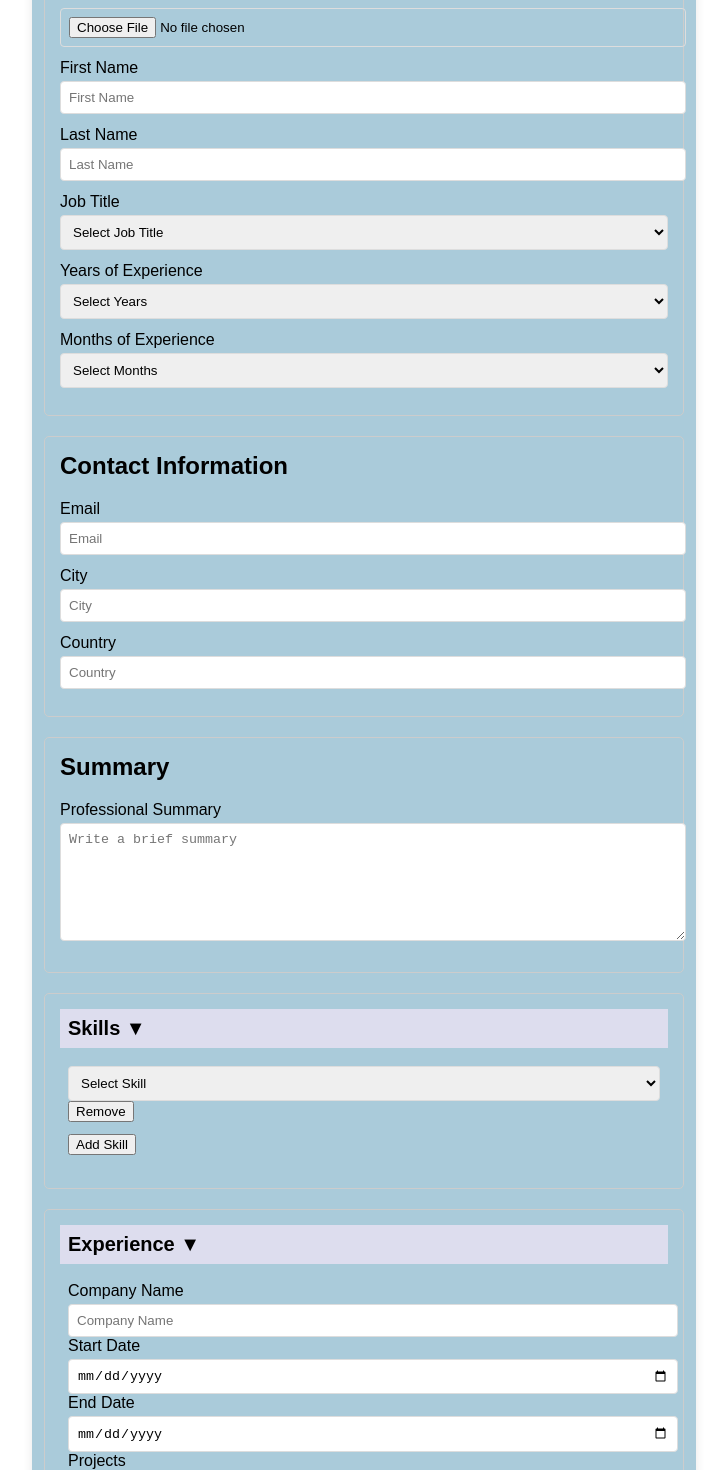
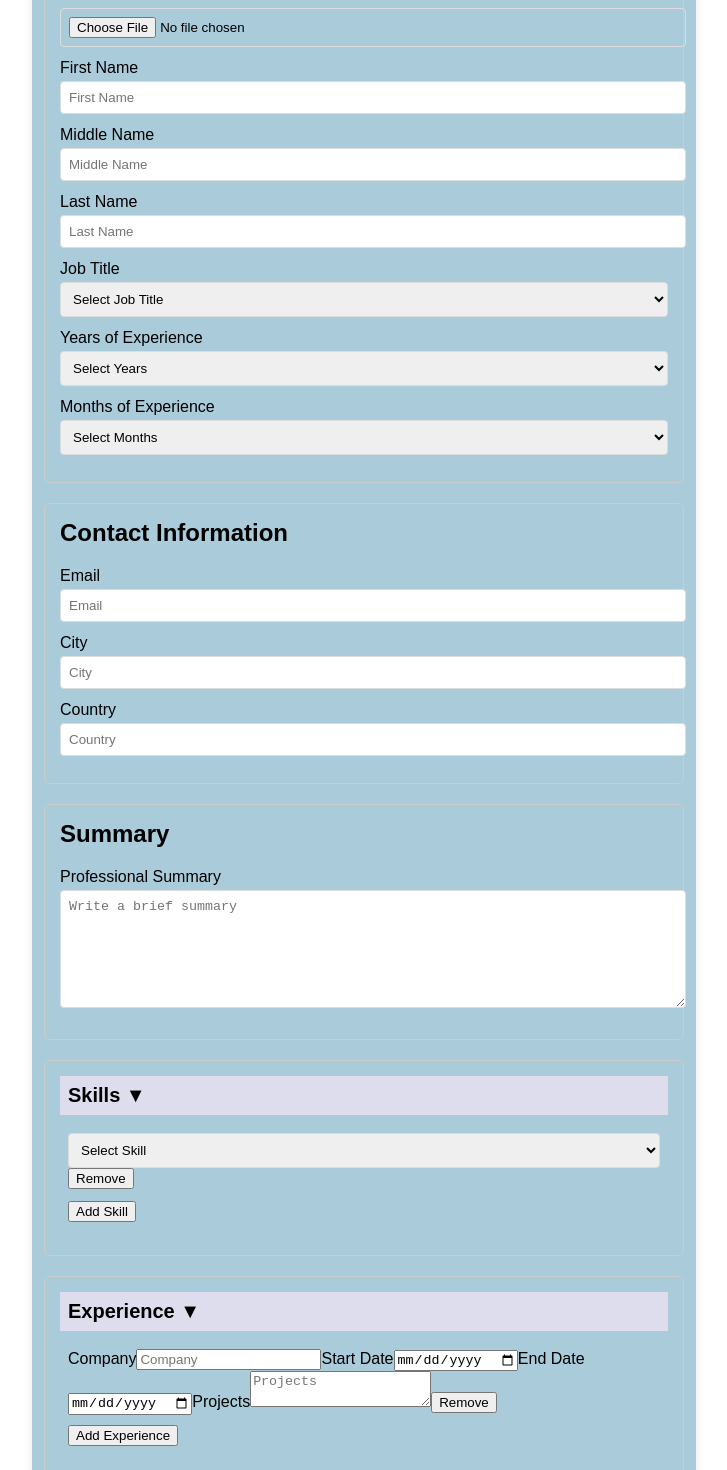
Before and after one commit to Mugdhashrivastava/Resume-generator-React, a React (Create React App) app: page / in a window 1280 px wide. Shown: the part 180-1650 px from the top of the page, without its empty margins (276-1003 px from the left). Built offline with nearby package versions, Linux system fonts and the light colour scheme.

Commit message:
middle name

```diff
--- a/src/components/ResumeForm.js
+++ b/src/components/ResumeForm.js
@@ -6,6 +6,7 @@ import dropdownOptions from '../dropdownOptions.json';
 const ResumeForm = ({ onSave }) => {
   const [data, setData] = useState({
     firstName: "",
+    middleName: "",
     lastName: "",
     title: "",
     email: "",
@@ -143,6 +144,17 @@ const ResumeForm = ({ onSave }) => {
             id="firstName"
             placeholder="First Name"
             value={data.firstName}
+            onChange={handleChange}
+          />
+        </div>
+        <div className="form-group">
+          <label htmlFor="middleName">Middle Name</label>
+          <input
+            type="text"
+            name="middleName"
+            id="middleName"
+            placeholder="Middle Name"
+            value={data.middleName}
             onChange={handleChange}
           />
         </div>
@@ -301,13 +313,13 @@ const ResumeForm = ({ onSave }) => {
         {!isExperienceCollapsed && (
           <div className="experience-section">
             {data.experience.map((exp, index) => (
-              <div key={index} className="form-group">
-                <label htmlFor={`companyName-${index}`}>Company Name</label>
+              <div key={index} className="experience-form-group">
+                <label htmlFor={`companyName-${index}`}>Company</label>
                 <input
                   type="text"
                   name="companyName"
                   id={`companyName-${index}`}
-                  placeholder="Company Name"
+                  placeholder="Company"
                   value={exp.companyName}
                   onChange={(e) => handleExperienceChange(index, e)}
                 />
--- a/src/components/ResumePreview.js
+++ b/src/components/ResumePreview.js
@@ -26,17 +26,17 @@ const ResumePreview = forwardRef(({ data }, ref) => {
           </p>
           <h2 className="section-header">SUMMARY</h2>
           <p>{data.summary}</p>
-
-        </div>  <h2 className="section-header">Skills</h2>
+          <h2 className="section-header">Skills</h2>
           <ul>
             {data.skills.map((skill, index) => (
               <li key={index}>{skill}</li>
             ))}
           </ul>
+        </div>
       </div>
       <div className="right-column">
         <h1 className="name">
-          {data.firstName} {data.lastName}
+          {data.firstName} {data.middleName && `${data.middleName} `} {data.lastName}
         </h1>
         <p className="current-employer">{data.currentEmployer}</p>
         <p className="title">{data.title}</p>
```
